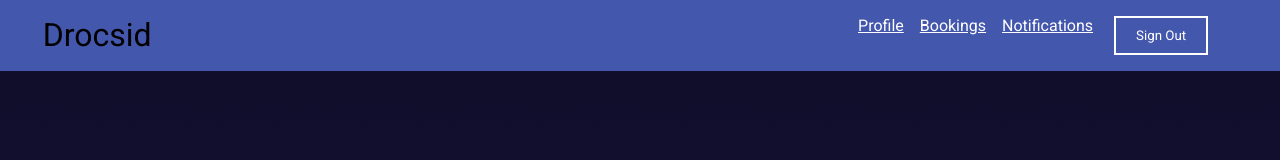
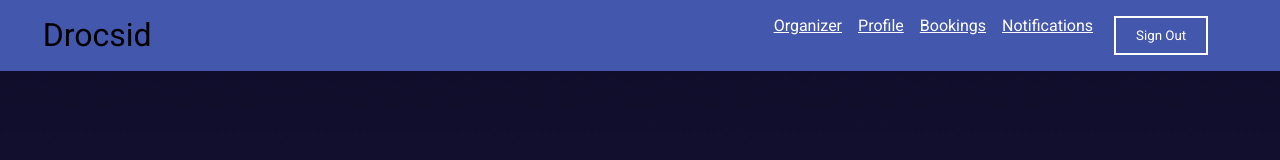
Before and after one commit to MuradSh/Drocsid, a React (Create React App) app in the folder code/drocsid/: page /landing in a window 1280 px wide. Shown: the top 160 px of the page. Built offline with nearby package versions, Linux system fonts and the light colour scheme; no server answers; the database is empty; sample sign-in values are in the browser's storage.

Commit message:
FEAT: added the final video

```diff
--- a/code/drocsid/src/pages/Landing.js
+++ b/code/drocsid/src/pages/Landing.js
@@ -124,7 +124,7 @@
               }
 
               {
-                sessionStorage.getItem("organizer") == 'true' ? <a className="nav-link" href="/organizer">Organizer</a> : null
+                <a className="nav-link" href="/organizer">Organizer</a>
               }
               <a className="nav-link active-link" href="/event-status">
                 Profile
@@ -159,7 +159,7 @@
             <span>Event Ticketing</span>
           </div>
           <p className="hero-subtext">
-          Unleash your event-going experience! Find unforgettable events happening near you, from heart-pounding concerts to captivating theater shows. Explore a diverse range of categories, discover hidden gems, and book your tickets effortlessly through our secure platform. Get ready to create lasting memories – your next adventure awaits!
+            Unleash your event-going experience! Find unforgettable events happening near you, from heart-pounding concerts to captivating theater shows. Explore a diverse range of categories, discover hidden gems, and book your tickets effortlessly through our secure platform. Get ready to create lasting memories – your next adventure awaits!
           </p>
         </div>
       </section>
```
Also changed, not shown: 1 other file (tests, documents, lock files or other folders).
